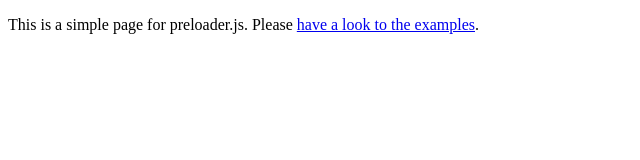
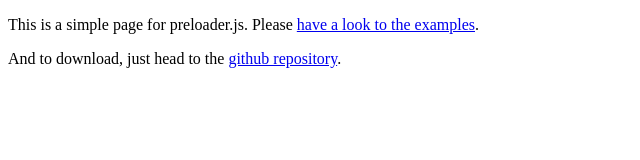
Before and after one commit to Orange-OpenSource/preloader.js, a plain HTML site: page index.html in a window 1280 px wide. Shown: the whole page, without its empty margins (0-640 px from the left). Drawn offline with Linux system fonts and the light colour scheme.

Commit message:
add a link to the github repository

```diff
--- a/index.html
+++ b/index.html
@@ -6,5 +6,7 @@
     </head>
     <body>
         <p>This is a simple page for preloader.js. Please <a href='examples/index.html'>have a look to the examples</a>.
+        <p>And to download, just head to the
+        <a href='https://github.com/Orange-OpenSource/preloader.js' title='github repository for preloader.js'>github repository</a>.</p>
     </body>
 </html>
```
